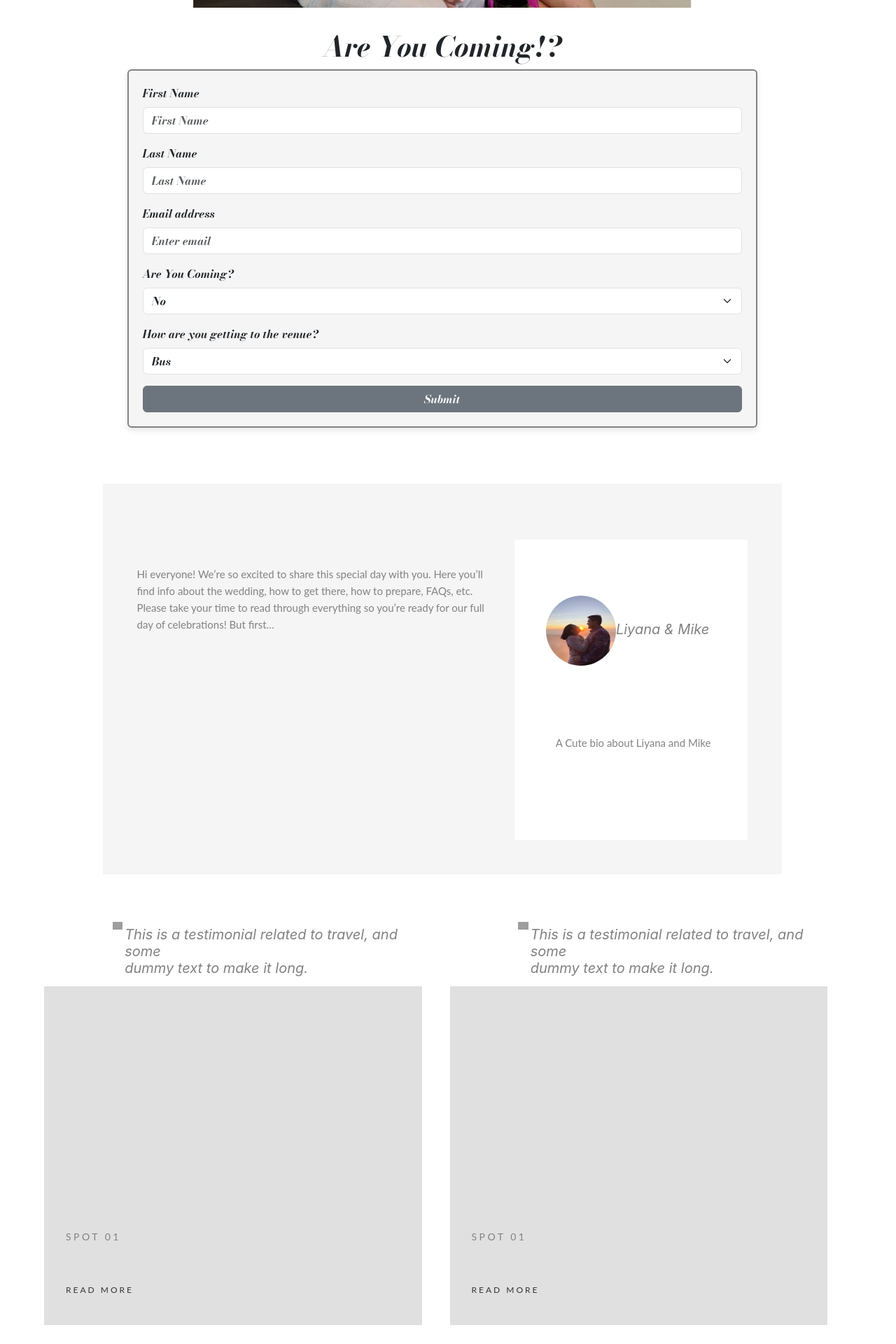
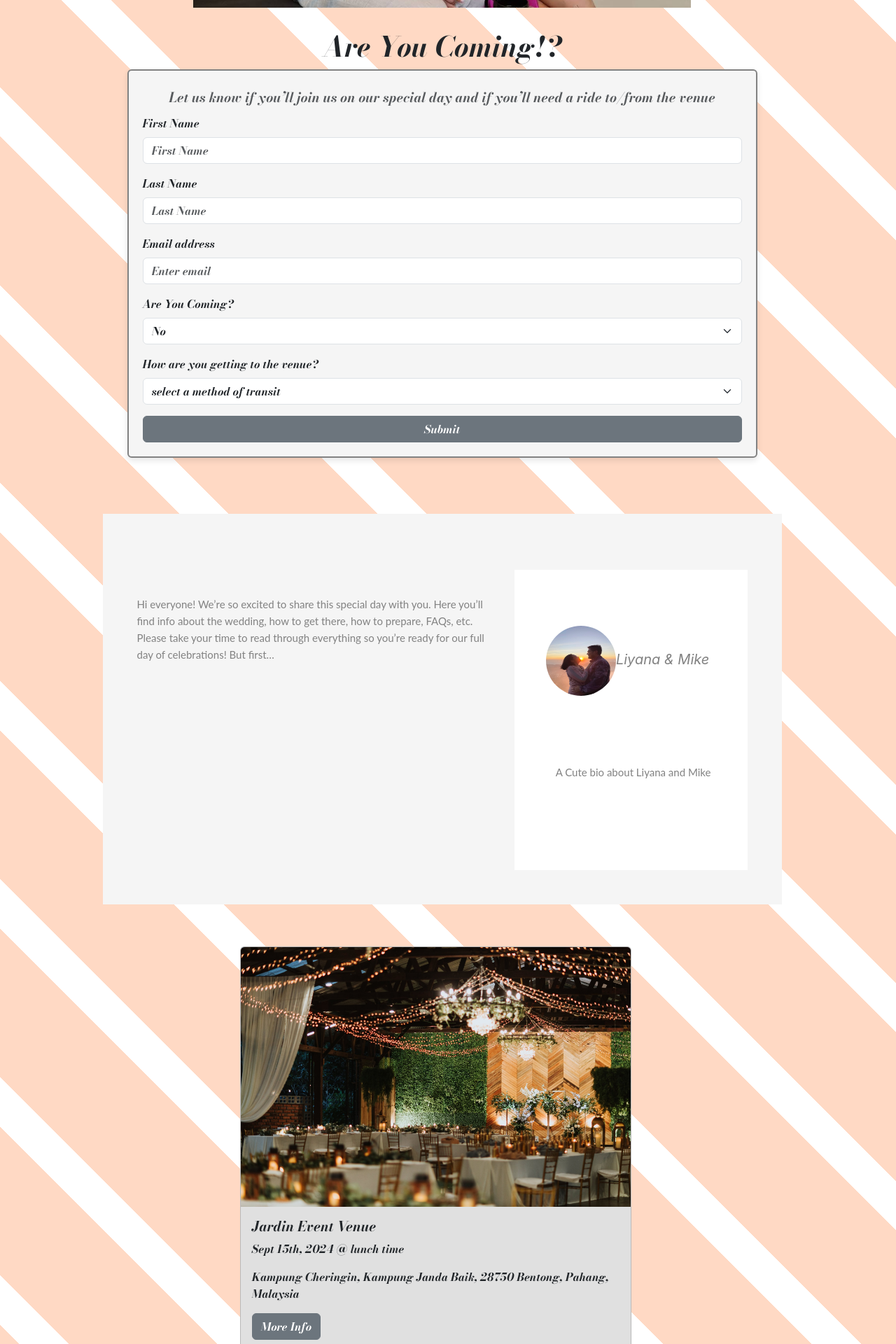
Before and after one commit to gforsythe/lMWeddingSite, a React (Create React App) app: page / in a window 1280 px wide. Shown: the part 600-2520 px from the top of the page at 70% size. Built offline with nearby package versions, Linux system fonts and the light colour scheme; grey boxes are pictures that could not be loaded.

Commit message:
form validation, faqs started, background, pics, more styling

```diff
--- a/src/App.js
+++ b/src/App.js
@@ -1,3 +1,5 @@
+import { Container, Row, Col, Nav, Navbar, Carousel, Card, Button } from 'react-bootstrap';
+import venueImg from './imgs/venueImg.jpeg'
 import heroShot from './imgs/heroshot.jpg';
 import slideImg01 from './imgs/slide01.jpg';
 import slideImg02 from './imgs/slideimg04.jpg';
@@ -5,7 +7,9 @@ import slideImg03 from './imgs/LMH1.jpg';
 import slideImg04 from "./imgs/slide02.jpg";
 import slideImg05 from "./imgs/slid05.jpg"
 import FormForGuests from './components/Form';
-import { Container, Row, Col, Nav, Navbar, Carousel } from 'react-bootstrap';
+import SectionCard from './components/SectionCard';
+import Question from './components/Question';
+
 function App() {
   return (
 
@@ -33,21 +37,21 @@ function App() {
         </Row>
 
       </Container>
-      <Carousel fade className="mt-4"  interval={2500}>
+      <Carousel fade className="mt-4"  interval={2500} controls={false} >
         <Carousel.Item>
-          <img className="d-block w-100" src={slideImg01} alt="First slide" style={{ height: '400px', objectFit: 'contain' }} />
+          <img className="d-block w-100" src={slideImg01} alt="First slide" style={{ height: '400px', objectFit: 'contain', boxShadow: '0 4px 8px rgba(0, 0, 0, 0.1)'}} />
         </Carousel.Item>
         <Carousel.Item>
-          <img className="d-block w-100" src={slideImg02} alt="Second slide" style={{ height: '400px', objectFit: 'contain' }} />
+          <img className="d-block w-100" src={slideImg02} alt="Second slide" style={{ height: '400px', objectFit: 'contain', boxShadow: '0 4px 8px rgba(0, 0, 0, 0.1)' }} />
         </Carousel.Item>
         <Carousel.Item>
-          <img className="d-block w-100" src={slideImg03} alt="Third slide" style={{ height: '400px', objectFit: 'scale-down'}} />
+          <img className="d-block w-100" src={slideImg03} alt="Third slide" style={{ height: '400px', objectFit: 'scale-down', boxShadow: '0 4px 8px rgba(0, 0, 0, 0.1)'}} />
         </Carousel.Item>
         <Carousel.Item>
-          <img className="d-block w-100" src={slideImg04} alt="Fourth slide" style={{ height: '400px', objectFit: 'scale-down'}} />
+          <img className="d-block w-100" src={slideImg04} alt="Fourth slide" style={{ height: '400px', objectFit: 'scale-down', boxShadow: '0 4px 8px rgba(0, 0, 0, 0.1)'}} />
         </Carousel.Item>
         <Carousel.Item>
-          <img className="d-block w-100" src={slideImg05} alt="Fourth slide" style={{ height: '400px', objectFit: 'scale-down'}} />
+          <img className="d-block w-100" src={slideImg05} alt="Fourth slide" style={{ height: '400px', objectFit: 'scale-down', boxShadow: '0 4px 8px rgba(0, 0, 0, 0.1)'}} />
         </Carousel.Item>
 
       </Carousel>
@@ -82,50 +86,20 @@ function App() {
           </div>
         </div>
       </div>
+
       <div className="div-23">
         <div className="div-24">
-          <div className="column-3">
-            <div className="div-25">
-              <div className="div-26">
-                <div className="div-27"></div>
-                <img
-                  loading="lazy"
-                  src="https://cdn.builder.io/api/v1/image/assets/TEMP/05336f7019f651a02565d369da63a44b376b59afbf6e59af4ce28b0bf06de041?"
-                  className="img-2"
-                />
-                <div className="div-28">
-                  This is a testimonial related to travel, and some
-                  <br />
-                  dummy text to make it long.
-                </div>
-              </div>
-              <div className="div-29">
-                <div className="div-30">Spot 01</div>
-                <div className="div-31">Read more</div>
-              </div>
-            </div>
-          </div>
-          <div className="column-4">
-            <div className="div-32">
-              <div className="div-33">
-                <div className="div-34"></div>
-                <img
-                  loading="lazy"
-                  src="https://cdn.builder.io/api/v1/image/assets/TEMP/05336f7019f651a02565d369da63a44b376b59afbf6e59af4ce28b0bf06de041?"
-                  className="img-3"
-                />
-                <div className="div-35">
-                  This is a testimonial related to travel, and some
-                  <br />
-                  dummy text to make it long.
-                </div>
-              </div>
-              <div className="div-36">
-                <div className="div-37">Spot 01</div>
-                <div className="div-38">Read more</div>
-              </div>
-            </div>
-          </div>
+        <Col xs={12} md={6} className="mx-auto">
+        <Card  style={{ background:"#e0e0e0" }}>
+    <Card.Img variant='top' src={venueImg} alt="Venue"/>
+    <Card.Body>
+      <Card.Title>Jardin Event Venue</Card.Title>
+      <Card.Text>Sept 15th, 2024 @ lunch time</Card.Text>
+      <Card.Text>Kampung Cheringin, Kampung Janda Baik, 28750 Bentong, Pahang, Malaysia</Card.Text>
+      <Button variant='secondary' href='https://www.instagram.com/jardineventvenue/'>More Info</Button>
+    </Card.Body>
+  </Card>
+</Col>
         </div>
       </div>
       <div className="div-39">
@@ -334,10 +308,14 @@ function App() {
           </div>
         </div>
       </div>
-      <div className='bg-balls' />
-
+      <div style={{paddingTop: "2rem"}} id='faq'>
+      <Col>
+            <h1 className="text-center">FAQs</h1>
+          </Col>
+      <Question />
+      </div>
       <div className="div-83">
-        <div className="div-84">2017 Copyright information goes here.</div>
+        <div className="div-84">2024 Copyright of GTF Media.</div>
         <div className="div-85">
           <div className="div-86"></div>
           <div className="div-87"></div>
--- a/src/components/Form.js
+++ b/src/components/Form.js
@@ -5,7 +5,7 @@ import { db } from '../misc/firebase';
 import Modal from 'react-modal';
 import Button from 'react-bootstrap/Button';
 import Form from 'react-bootstrap/Form';
-import { Card, Container,Row, Col } from 'react-bootstrap';
+import { Card, Container, Row, Col } from 'react-bootstrap';
 function FormForGuests() {
   const [formData, setFormData] = useState({
     firstName: '',
@@ -17,9 +17,15 @@ function FormForGuests() {
   });
 
   const [isModalOpen, setIsModalOpen] = useState(false);
+  const [validated, setValidated] = useState(false);
 
   const handleSubmitFormData = async (e) => {
     e.preventDefault();
+
+    const form = e.currentTarget;
+    if (form.checkValidity() === false) {
+      e.stopPropagation();
+    } else {
       await addDoc(collection(db, 'guestList'), formData);
       setFormData({
         firstName: '',
@@ -28,58 +34,94 @@ function FormForGuests() {
         coming: false,
         transitMethod: '',
       });
-    // Open the success modal
       setIsModalOpen(true);
+    }
+
+    setValidated(true);
+  };
+
+
+  const closeModal = () => {
+    setIsModalOpen(false);
+    resetForm();
+
+  };
+
+  const resetForm = () => {
+    setFormData({
+      firstName: '',
+      lastName: '',
+      email: '',
+      coming: false,
+      transitMethod: '',
+    });
+    setValidated(false);
   };
 
 
 
-  const closeModal = () => {
-    setIsModalOpen(false);
-  };
-
 
   return (
     <div>
-<Container className="d-flex align-items-center justify-content-center"  style={{ minHeight: '48vh' }}>
+      <Container className="d-flex align-items-center justify-content-center" style={{ minHeight: '48vh' }}>
 
-<Card style={{   backgroundColor: "#f5f5f5" /* Set background color */,width: '100%', maxWidth: '900px', padding: '20px', borderWidth: '.5px', border:"2px solid #828282",   boxShadow: "0 4px 8px rgba(0, 0, 0, 0.1)" /* Add box shadow for depth */
+        <Card style={{
+          backgroundColor: "#f5f5f5" /* Set background color */, width: '100%', maxWidth: '900px', padding: '20px', borderWidth: '.5px', border: "2px solid #828282", boxShadow: "0 4px 8px rgba(0, 0, 0, 0.1)" /* Add box shadow for depth */
         }}>
 
-    <Form onSubmit={handleSubmitFormData} className="d-flex flex-column ">
+          <Form onSubmit={handleSubmitFormData} className="d-flex flex-column " noValidate>
+            <Form.Text style={{ textAlign: 'center', fontSize: '1.2em', paddingBottom: '10px' }}>Let us know if you’ll join us on our special day and if you’ll need a ride to/from the venue</Form.Text>
             <Form.Group className="mb-3" controlId="formFirstName">
               <Form.Label>First Name</Form.Label>
-        <Form.Control type="name" placeholder="First Name" rows={5} value={formData.firstName} onChange={(e) => setFormData({ ...formData, firstName: e.target.value })} />
+              <Form.Control required type="name" placeholder="First Name" rows={5} value={formData.firstName} onChange={(e) => setFormData({ ...formData, firstName: e.target.value })} isInvalid={validated && !formData.firstName}
+              />
+              <Form.Control.Feedback type="invalid">
+                Please enter your first name.
+              </Form.Control.Feedback>
             </Form.Group>
 
 
             <Form.Group className="mb-3" controlId="formLastName">
               <Form.Label>Last Name</Form.Label>
-        <Form.Control type="lname" placeholder="Last Name" value={formData.lastName} onChange={(e) => setFormData({ ...formData, lastName: e.target.value })} />
+              <Form.Control required type="lname" placeholder="Last Name" value={formData.lastName} onChange={(e) => setFormData({ ...formData, lastName: e.target.value })} isInvalid={validated && !formData.lastName} />
+              <Form.Control.Feedback type="invalid">
+                Please enter your last name.
+              </Form.Control.Feedback>
             </Form.Group>
 
             <Form.Group className="mb-3" controlId="formBasicEmail">
               <Form.Label>Email address</Form.Label>
-        <Form.Control type="email" placeholder="Enter email" value={formData.email} onChange={(e) => setFormData({ ...formData, email: e.target.value })} />
+              <Form.Control required type="email" placeholder="Enter email" value={formData.email} onChange={(e) => setFormData({ ...formData, email: e.target.value })} isInvalid={validated && !formData.email} />
+              <Form.Control.Feedback type="invalid">
+                Please enter a valid email address.
+              </Form.Control.Feedback>
             </Form.Group>
+
 
             <Form.Group className="mb-3" controlId="formGuestComing">
               <Form.Label>Are You Coming?</Form.Label>
 
-        <Form.Select aria-label="Default select example"   value={formData.coming ? 'yes' : 'no'}  onChange={(e) => setFormData({ ...formData, coming: e.target.value === 'yes' })}
+              <Form.Select required aria-label="Default select example" value={formData.coming ? 'yes' : 'no'} onChange={(e) => setFormData({ ...formData, coming: e.target.value === 'yes' })} isInvalid={validated && formData.coming === undefined}
               >
                 <option value="yes">Yes</option>
                 <option value="no">No</option>
               </Form.Select>
+              <Form.Control.Feedback type="invalid">
+                Please select whether you are coming or not.
+              </Form.Control.Feedback>
             </Form.Group>
 
             <Form.Group className="mb-3" controlId="formVenueTransport">
               <Form.Label>How are you getting to the venue?</Form.Label>
 
-        <Form.Select aria-label="Default select example" value={formData.transitMethod} onChange={(e)=>setFormData({...formData, transitMethod: e.target.value})}>
+              <Form.Select required aria-label="Default select example" value={formData.transitMethod} onChange={(e) => setFormData({ ...formData, transitMethod: e.target.value })} isInvalid={validated && !formData.transitMethod}>
+                <option value="default">select a method of transit</option>
                 <option value="Bus">Bus</option>
                 <option value="Train">Train</option>
               </Form.Select>
+              <Form.Control.Feedback type="invalid">
+                Please select your transit method.
+              </Form.Control.Feedback>
             </Form.Group>
 
 
--- /dev/null
+++ b/src/components/Question.js
@@ -0,0 +1,45 @@
+import React from 'react';
+import { Accordion, Card, Button } from 'react-bootstrap';
+
+function Question() {
+  return (
+    <Card >
+      <Card.Header>
+        <Accordion>
+          <Accordion.Item eventKey="0">
+            <Accordion.Header>When and where is the wedding? </Accordion.Header>
+            <Accordion.Body>
+              Sept 15th, 2024 @ lunch time
+              <br/>
+              <br/>
+
+              Jardin Event Venue: Kampung Cheringin, Kampung Janda Baik, 28750 Bentong, Pahang, Malaysia
+              <br/>
+              <br/>
+
+              Venue IG:<a  href='https://www.instagram.com/jardineventvenue/'> click here </a>
+
+
+            </Accordion.Body>
+          </Accordion.Item>
+          <Accordion.Item eventKey="1">
+            <Accordion.Header>What do we wear? </Accordion.Header>
+            <Accordion.Body>
+            Bright floral colors, please! Check Wedding Day page for samples
+
+            </Accordion.Body>
+          </Accordion.Item>
+          <Accordion.Item eventKey="2">
+            <Accordion.Header>When do I have to RSVP by?  </Accordion.Header>
+            <Accordion.Body>
+            min 2 months prior so let’s say 15th July 2024
+
+            </Accordion.Body>
+          </Accordion.Item>
+        </Accordion>
+      </Card.Header>
+    </Card>
+  );
+}
+
+export default Question;
--- /dev/null
+++ b/src/components/SectionCard.js
@@ -0,0 +1,17 @@
+import React from 'react'
+import { Card, Button } from 'react-bootstrap';
+
+function SectionCard({imageSrc, title, description}) {
+  return (
+    <Card  style={{ backgroundColor: '#e0e0e0' }}>
+    <Card.Img variant='top' src={imageSrc} alt={title}/>
+    <Card.Body>
+      <Card.Title>{title}</Card.Title>
+      <Card.Text>{description}</Card.Text>
+      <Button variant='secondary'>More Info</Button>
+    </Card.Body>
+  </Card>
+  )
+}
+
+export default SectionCard
--- a/src/index.css
+++ b/src/index.css
@@ -1,25 +1,25 @@
 body {
   font-family: 'Bodoni Moda', serif;
 }
+.div {
 
-
-.div {
-  background-color: #fff;
+  background: linear-gradient(to right, #f0f0f0, #FFD9C4);
+  background: repeating-linear-gradient(
+    45deg,
+    #ffffff,
+    #ffffff 50px,
+    #FFD9C4 50px,
+    #FFD9C4 200px
+  );
   display: flex;
   flex-direction: column;
   padding: 50px 80px 50px 63px;
+
+
+
 }
 
 
-
-.transparent-photo-section {
-  background-image: url('./imgs/LMH1.jpg');
-  background-size: 40rem  auto;
-  background-position: center; /* Adjust the position to bottom center */
-  background-repeat: no-repeat;
-  height: 300px; /* Set the desired height for your top section */
-  opacity: 0.7; /* Set the desired level of transparency (0.0 to 1.0) */
-}
 @media (max-width: 991px) {
   .div {
     padding: 0 20px;
```
Also changed, not shown: src/imgs/venueImg.jpeg (added). Lines whose indentation alone changed are shown as unchanged.
